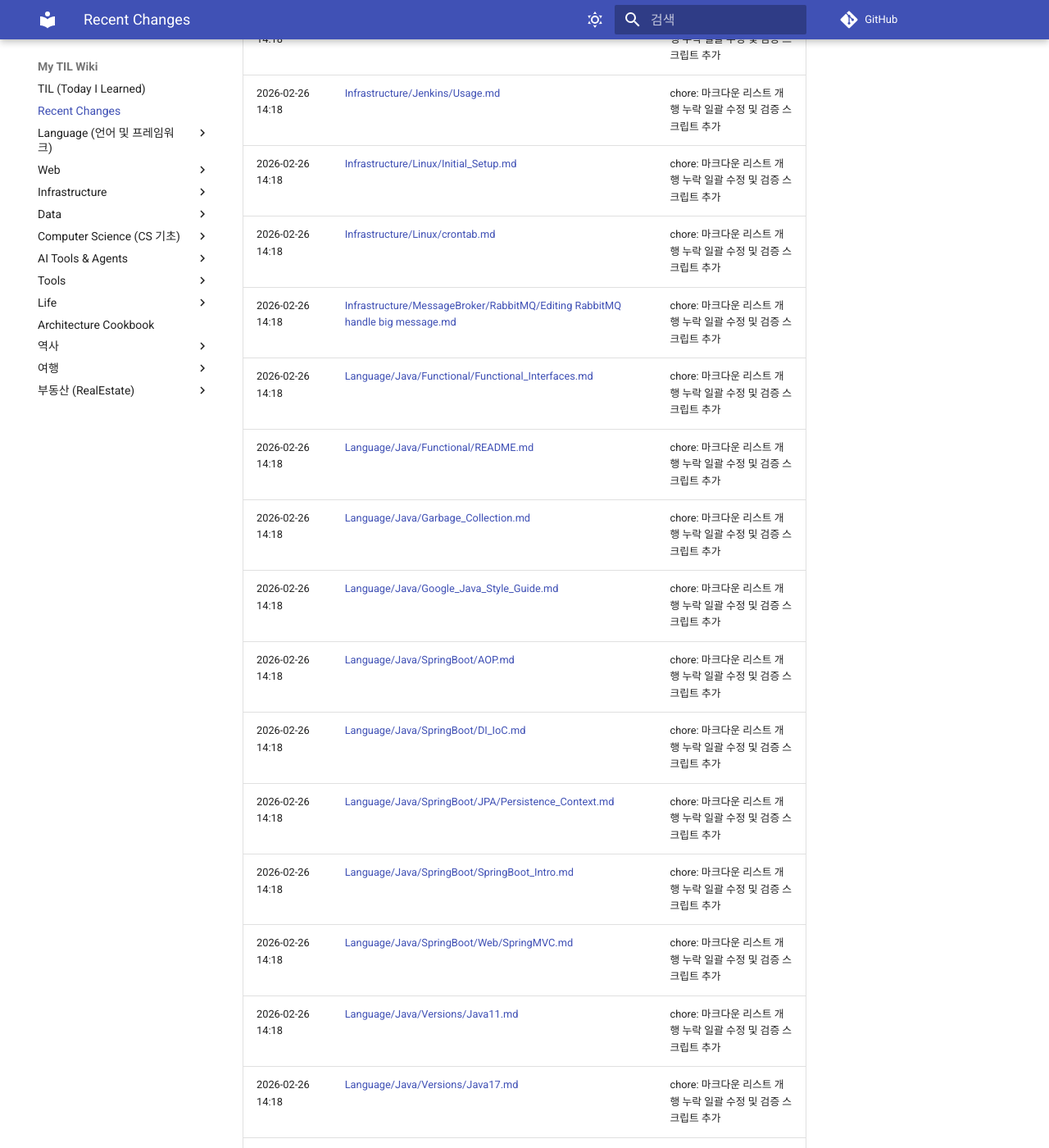
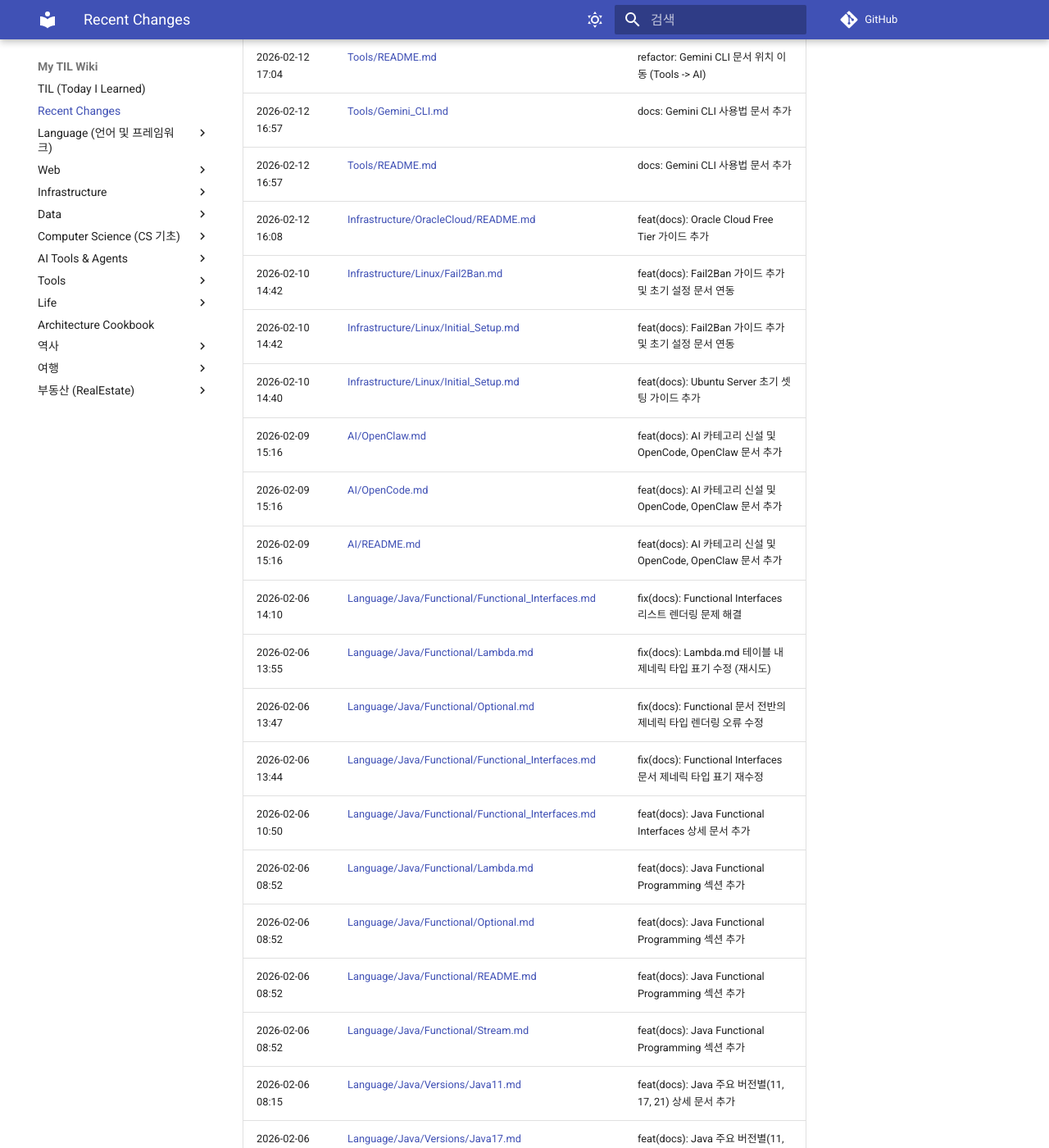
Before and after one commit to DevDooly/TIL, an MkDocs documentation site: the page built from docs/Recent_Changes.md, in a window 1280 px wide and 1400 px high, scrolled down 1645 px. Shown: the whole window at 82% size. Built offline with MkDocs 1.6.1 and Material for MkDocs 9.7.7, drawn with Linux system fonts in a browser that asks for light colours; comment, search, counter and statistics services are not loaded; some of the changed text lies outside the part shown.

Commit message:
chore: Recent Changes 스크립트에서 단순 포맷(chore) 커밋 제외 로직 추가

```diff
--- a/docs/Recent_Changes.md
+++ b/docs/Recent_Changes.md
@@ -6,43 +6,6 @@
 | :--- | :--- | :--- |
 | 2026-02-27 16:36 | [RealEstate/README.md](RealEstate/README.md) | docs: 부동산(RealEstate) 카테고리 신설 및 85㎡ 초과 세금/규제 문서 추가 |
 | 2026-02-27 16:36 | [RealEstate/Tax_85sqm_Rules.md](RealEstate/Tax_85sqm_Rules.md) | docs: 부동산(RealEstate) 카테고리 신설 및 85㎡ 초과 세금/규제 문서 추가 |
-| 2026-02-26 14:18 | [AI/OpenClaw.md](AI/OpenClaw.md) | chore: 마크다운 리스트 개행 누락 일괄 수정 및 검증 스크립트 추가 |
-| 2026-02-26 14:18 | [AI/OpenCode.md](AI/OpenCode.md) | chore: 마크다운 리스트 개행 누락 일괄 수정 및 검증 스크립트 추가 |
-| 2026-02-26 14:18 | [ComputerScience/Architecture/High_Availability.md](ComputerScience/Architecture/High_Availability.md) | chore: 마크다운 리스트 개행 누락 일괄 수정 및 검증 스크립트 추가 |
-| 2026-02-26 14:18 | [ComputerScience/Architecture/Pipeline.md](ComputerScience/Architecture/Pipeline.md) | chore: 마크다운 리스트 개행 누락 일괄 수정 및 검증 스크립트 추가 |
-| 2026-02-26 14:18 | [ComputerScience/Math/Fourier transform.md](ComputerScience/Math/Fourier%20transform.md) | chore: 마크다운 리스트 개행 누락 일괄 수정 및 검증 스크립트 추가 |
-| 2026-02-26 14:18 | [ComputerScience/Network/Socket.md](ComputerScience/Network/Socket.md) | chore: 마크다운 리스트 개행 누락 일괄 수정 및 검증 스크립트 추가 |
-| 2026-02-26 14:18 | [ComputerScience/Network/Subnetwork.md](ComputerScience/Network/Subnetwork.md) | chore: 마크다운 리스트 개행 누락 일괄 수정 및 검증 스크립트 추가 |
-| 2026-02-26 14:18 | [ComputerScience/Security/JWT.md](ComputerScience/Security/JWT.md) | chore: 마크다운 리스트 개행 누락 일괄 수정 및 검증 스크립트 추가 |
-| 2026-02-26 14:18 | [ComputerScience/Security/OIDC.md](ComputerScience/Security/OIDC.md) | chore: 마크다운 리스트 개행 누락 일괄 수정 및 검증 스크립트 추가 |
-| 2026-02-26 14:18 | [Data/Database/Image_Storage_Management.md](Data/Database/Image_Storage_Management.md) | chore: 마크다운 리스트 개행 누락 일괄 수정 및 검증 스크립트 추가 |
-| 2026-02-26 14:18 | [Infrastructure/ArgoCD/Installation.md](Infrastructure/ArgoCD/Installation.md) | chore: 마크다운 리스트 개행 누락 일괄 수정 및 검증 스크립트 추가 |
-| 2026-02-26 14:18 | [Infrastructure/Docker/dockerfile.md](Infrastructure/Docker/dockerfile.md) | chore: 마크다운 리스트 개행 누락 일괄 수정 및 검증 스크립트 추가 |
-| 2026-02-26 14:18 | [Infrastructure/Docker/no space left on device.md](Infrastructure/Docker/no%20space%20left%20on%20device.md) | chore: 마크다운 리스트 개행 누락 일괄 수정 및 검증 스크립트 추가 |
-| 2026-02-26 14:18 | [Infrastructure/Hadoop/NameNode_HA.md](Infrastructure/Hadoop/NameNode_HA.md) | chore: 마크다운 리스트 개행 누락 일괄 수정 및 검증 스크립트 추가 |
-| 2026-02-26 14:18 | [Infrastructure/Jenkins/Installation_Docker_Linux.md](Infrastructure/Jenkins/Installation_Docker_Linux.md) | chore: 마크다운 리스트 개행 누락 일괄 수정 및 검증 스크립트 추가 |
-| 2026-02-26 14:18 | [Infrastructure/Jenkins/Usage.md](Infrastructure/Jenkins/Usage.md) | chore: 마크다운 리스트 개행 누락 일괄 수정 및 검증 스크립트 추가 |
-| 2026-02-26 14:18 | [Infrastructure/Linux/Initial_Setup.md](Infrastructure/Linux/Initial_Setup.md) | chore: 마크다운 리스트 개행 누락 일괄 수정 및 검증 스크립트 추가 |
-| 2026-02-26 14:18 | [Infrastructure/Linux/crontab.md](Infrastructure/Linux/crontab.md) | chore: 마크다운 리스트 개행 누락 일괄 수정 및 검증 스크립트 추가 |
-| 2026-02-26 14:18 | [Infrastructure/MessageBroker/RabbitMQ/Editing RabbitMQ handle big message.md](Infrastructure/MessageBroker/RabbitMQ/Editing%20RabbitMQ%20handle%20big%20message.md) | chore: 마크다운 리스트 개행 누락 일괄 수정 및 검증 스크립트 추가 |
-| 2026-02-26 14:18 | [Language/Java/Functional/Functional_Interfaces.md](Language/Java/Functional/Functional_Interfaces.md) | chore: 마크다운 리스트 개행 누락 일괄 수정 및 검증 스크립트 추가 |
-| 2026-02-26 14:18 | [Language/Java/Functional/README.md](Language/Java/Functional/README.md) | chore: 마크다운 리스트 개행 누락 일괄 수정 및 검증 스크립트 추가 |
-| 2026-02-26 14:18 | [Language/Java/Garbage_Collection.md](Language/Java/Garbage_Collection.md) | chore: 마크다운 리스트 개행 누락 일괄 수정 및 검증 스크립트 추가 |
-| 2026-02-26 14:18 | [Language/Java/Google_Java_Style_Guide.md](Language/Java/Google_Java_Style_Guide.md) | chore: 마크다운 리스트 개행 누락 일괄 수정 및 검증 스크립트 추가 |
-| 2026-02-26 14:18 | [Language/Java/SpringBoot/AOP.md](Language/Java/SpringBoot/AOP.md) | chore: 마크다운 리스트 개행 누락 일괄 수정 및 검증 스크립트 추가 |
-| 2026-02-26 14:18 | [Language/Java/SpringBoot/DI_IoC.md](Language/Java/SpringBoot/DI_IoC.md) | chore: 마크다운 리스트 개행 누락 일괄 수정 및 검증 스크립트 추가 |
-| 2026-02-26 14:18 | [Language/Java/SpringBoot/JPA/Persistence_Context.md](Language/Java/SpringBoot/JPA/Persistence_Context.md) | chore: 마크다운 리스트 개행 누락 일괄 수정 및 검증 스크립트 추가 |
-| 2026-02-26 14:18 | [Language/Java/SpringBoot/SpringBoot_Intro.md](Language/Java/SpringBoot/SpringBoot_Intro.md) | chore: 마크다운 리스트 개행 누락 일괄 수정 및 검증 스크립트 추가 |
-| 2026-02-26 14:18 | [Language/Java/SpringBoot/Web/SpringMVC.md](Language/Java/SpringBoot/Web/SpringMVC.md) | chore: 마크다운 리스트 개행 누락 일괄 수정 및 검증 스크립트 추가 |
-| 2026-02-26 14:18 | [Language/Java/Versions/Java11.md](Language/Java/Versions/Java11.md) | chore: 마크다운 리스트 개행 누락 일괄 수정 및 검증 스크립트 추가 |
-| 2026-02-26 14:18 | [Language/Java/Versions/Java17.md](Language/Java/Versions/Java17.md) | chore: 마크다운 리스트 개행 누락 일괄 수정 및 검증 스크립트 추가 |
-| 2026-02-26 14:18 | [Language/Java/Versions/README.md](Language/Java/Versions/README.md) | chore: 마크다운 리스트 개행 누락 일괄 수정 및 검증 스크립트 추가 |
-| 2026-02-26 14:18 | [Language/NodeJs/Yarn Berry.md](Language/NodeJs/Yarn%20Berry.md) | chore: 마크다운 리스트 개행 누락 일괄 수정 및 검증 스크립트 추가 |
-| 2026-02-26 14:18 | [Language/NodeJs/libuv.md](Language/NodeJs/libuv.md) | chore: 마크다운 리스트 개행 누락 일괄 수정 및 검증 스크립트 추가 |
-| 2026-02-26 14:18 | [Tools/Git/Monorepo_vs_Polyrepo.md](Tools/Git/Monorepo_vs_Polyrepo.md) | chore: 마크다운 리스트 개행 누락 일괄 수정 및 검증 스크립트 추가 |
-| 2026-02-26 14:18 | [Travel/Taiwan/Kavalan_Distillery.md](Travel/Taiwan/Kavalan_Distillery.md) | chore: 마크다운 리스트 개행 누락 일괄 수정 및 검증 스크립트 추가 |
-| 2026-02-26 14:18 | [Web/Concepts/WebRTC.md](Web/Concepts/WebRTC.md) | chore: 마크다운 리스트 개행 누락 일괄 수정 및 검증 스크립트 추가 |
-| 2026-02-26 14:18 | [Web/Framework/Vuejs.md](Web/Framework/Vuejs.md) | chore: 마크다운 리스트 개행 누락 일괄 수정 및 검증 스크립트 추가 |
 | 2026-02-26 14:12 | [Travel/README.md](Travel/README.md) | docs: 여행(Travel) 카테고리 신설 및 대만 여행 정보 추가 |
 | 2026-02-26 14:12 | [Travel/Taiwan/Kavalan_Distillery.md](Travel/Taiwan/Kavalan_Distillery.md) | docs: 여행(Travel) 카테고리 신설 및 대만 여행 정보 추가 |
 | 2026-02-26 14:12 | [Travel/Taiwan/README.md](Travel/Taiwan/README.md) | docs: 여행(Travel) 카테고리 신설 및 대만 여행 정보 추가 |
@@ -54,3 +17,40 @@
 | 2026-02-23 10:34 | [AI/Ollama.md](AI/Ollama.md) | docs: Ollama 설치 및 사용법 정리 |
 | 2026-02-20 09:58 | [AI/OpenClaw.md](AI/OpenClaw.md) | docs: OAuth2 개념 및 Spring Boot 구현 예제 추가 |
 | 2026-02-20 09:58 | [ComputerScience/Security/OAuth2.md](ComputerScience/Security/OAuth2.md) | docs: OAuth2 개념 및 Spring Boot 구현 예제 추가 |
+| 2026-02-20 09:58 | [ComputerScience/Security/README.md](ComputerScience/Security/README.md) | docs: OAuth2 개념 및 Spring Boot 구현 예제 추가 |
+| 2026-02-20 09:58 | [Language/Java/SpringBoot/OAuth2_Implementation.md](Language/Java/SpringBoot/OAuth2_Implementation.md) | docs: OAuth2 개념 및 Spring Boot 구현 예제 추가 |
+| 2026-02-20 09:58 | [Language/Java/SpringBoot/README.md](Language/Java/SpringBoot/README.md) | docs: OAuth2 개념 및 Spring Boot 구현 예제 추가 |
+| 2026-02-12 18:14 | [AI/README.md](AI/README.md) | docs: AI 자동화 도구 n8n 문서 추가 |
+| 2026-02-12 18:14 | [AI/n8n.md](AI/n8n.md) | docs: AI 자동화 도구 n8n 문서 추가 |
+| 2026-02-12 17:07 | [AI/Gemini_CLI.md](AI/Gemini_CLI.md) | docs: Gemini CLI 상세 가이드 문서 업데이트 |
+| 2026-02-12 17:04 | [AI/Gemini_CLI.md](AI/Gemini_CLI.md) | refactor: Gemini CLI 문서 위치 이동 (Tools -&gt; AI) |
+| 2026-02-12 17:04 | [AI/README.md](AI/README.md) | refactor: Gemini CLI 문서 위치 이동 (Tools -&gt; AI) |
+| 2026-02-12 17:04 | [Tools/README.md](Tools/README.md) | refactor: Gemini CLI 문서 위치 이동 (Tools -&gt; AI) |
+| 2026-02-12 16:57 | [Tools/Gemini_CLI.md](Tools/Gemini_CLI.md) | docs: Gemini CLI 사용법 문서 추가 |
+| 2026-02-12 16:57 | [Tools/README.md](Tools/README.md) | docs: Gemini CLI 사용법 문서 추가 |
+| 2026-02-12 16:08 | [Infrastructure/OracleCloud/README.md](Infrastructure/OracleCloud/README.md) | feat(docs): Oracle Cloud Free Tier 가이드 추가 |
+| 2026-02-10 14:42 | [Infrastructure/Linux/Fail2Ban.md](Infrastructure/Linux/Fail2Ban.md) | feat(docs): Fail2Ban 가이드 추가 및 초기 설정 문서 연동 |
+| 2026-02-10 14:42 | [Infrastructure/Linux/Initial_Setup.md](Infrastructure/Linux/Initial_Setup.md) | feat(docs): Fail2Ban 가이드 추가 및 초기 설정 문서 연동 |
+| 2026-02-10 14:40 | [Infrastructure/Linux/Initial_Setup.md](Infrastructure/Linux/Initial_Setup.md) | feat(docs): Ubuntu Server 초기 셋팅 가이드 추가 |
+| 2026-02-09 15:16 | [AI/OpenClaw.md](AI/OpenClaw.md) | feat(docs): AI 카테고리 신설 및 OpenCode, OpenClaw 문서 추가 |
+| 2026-02-09 15:16 | [AI/OpenCode.md](AI/OpenCode.md) | feat(docs): AI 카테고리 신설 및 OpenCode, OpenClaw 문서 추가 |
+| 2026-02-09 15:16 | [AI/README.md](AI/README.md) | feat(docs): AI 카테고리 신설 및 OpenCode, OpenClaw 문서 추가 |
+| 2026-02-06 14:10 | [Language/Java/Functional/Functional_Interfaces.md](Language/Java/Functional/Functional_Interfaces.md) | fix(docs): Functional Interfaces 리스트 렌더링 문제 해결 |
+| 2026-02-06 13:55 | [Language/Java/Functional/Lambda.md](Language/Java/Functional/Lambda.md) | fix(docs): Lambda.md 테이블 내 제네릭 타입 표기 수정 (재시도) |
+| 2026-02-06 13:47 | [Language/Java/Functional/Optional.md](Language/Java/Functional/Optional.md) | fix(docs): Functional 문서 전반의 제네릭 타입 렌더링 오류 수정 |
+| 2026-02-06 13:44 | [Language/Java/Functional/Functional_Interfaces.md](Language/Java/Functional/Functional_Interfaces.md) | fix(docs): Functional Interfaces 문서 제네릭 타입 표기 재수정 |
+| 2026-02-06 10:50 | [Language/Java/Functional/Functional_Interfaces.md](Language/Java/Functional/Functional_Interfaces.md) | feat(docs): Java Functional Interfaces 상세 문서 추가 |
+| 2026-02-06 08:52 | [Language/Java/Functional/Lambda.md](Language/Java/Functional/Lambda.md) | feat(docs): Java Functional Programming 섹션 추가 |
+| 2026-02-06 08:52 | [Language/Java/Functional/Optional.md](Language/Java/Functional/Optional.md) | feat(docs): Java Functional Programming 섹션 추가 |
+| 2026-02-06 08:52 | [Language/Java/Functional/README.md](Language/Java/Functional/README.md) | feat(docs): Java Functional Programming 섹션 추가 |
+| 2026-02-06 08:52 | [Language/Java/Functional/Stream.md](Language/Java/Functional/Stream.md) | feat(docs): Java Functional Programming 섹션 추가 |
+| 2026-02-06 08:15 | [Language/Java/Versions/Java11.md](Language/Java/Versions/Java11.md) | feat(docs): Java 주요 버전별(11, 17, 21) 상세 문서 추가 |
+| 2026-02-06 08:15 | [Language/Java/Versions/Java17.md](Language/Java/Versions/Java17.md) | feat(docs): Java 주요 버전별(11, 17, 21) 상세 문서 추가 |
+| 2026-02-06 08:15 | [Language/Java/Versions/Java21.md](Language/Java/Versions/Java21.md) | feat(docs): Java 주요 버전별(11, 17, 21) 상세 문서 추가 |
+| 2026-02-06 08:14 | [Language/Java/Versions/Java8.md](Language/Java/Versions/Java8.md) | feat(docs): Java 8 주요 특징 정리 문서 추가 |
+| 2026-02-06 08:13 | [Language/Java/Versions/README.md](Language/Java/Versions/README.md) | feat(docs): Java 버전별 히스토리 및 특징 요약 문서 추가 |
+| 2026-02-05 09:38 | [Infrastructure/Jenkins/Examples.md](Infrastructure/Jenkins/Examples.md) | feat(docs): Jenkins Monorepo Maven 빌드 예제 추가 |
+| 2026-02-05 08:49 | [Infrastructure/ArgoCD/Examples.md](Infrastructure/ArgoCD/Examples.md) | feat(docs): ArgoCD 실전 예제(App of Apps) 문서 추가 |
+| 2026-02-05 08:48 | [Infrastructure/ArgoCD/Usage.md](Infrastructure/ArgoCD/Usage.md) | feat(docs): ArgoCD 사용 방법 문서 추가 |
+| 2026-02-05 08:47 | [Infrastructure/ArgoCD/Installation.md](Infrastructure/ArgoCD/Installation.md) | feat(docs): ArgoCD 설치 가이드 추가 |
+| 2026-02-05 08:44 | [Infrastructure/ArgoCD/README.md](Infrastructure/ArgoCD/README.md) | feat(docs): ArgoCD 소개 문서 추가 |
```
Also changed, not shown: README.md (+4 -4 lines), 1 other file.
